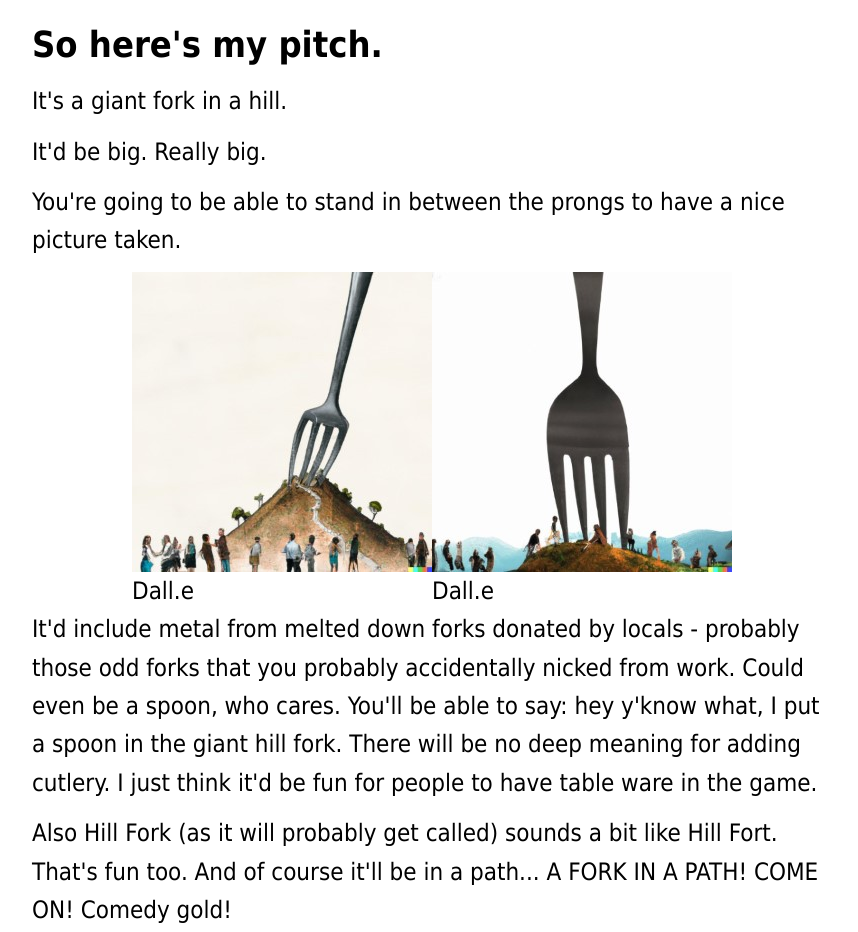
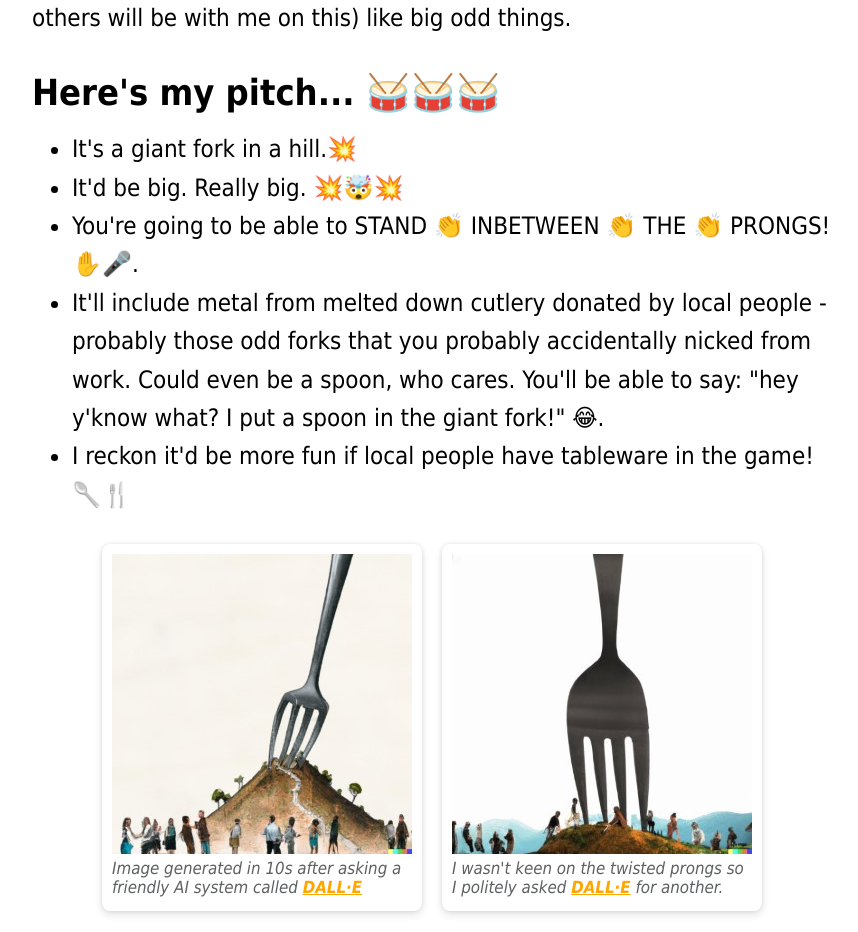
Before and after one commit to chrisdennett/fork-in-hill, a plain HTML site: page index.html in a window 1280 px wide. Shown: the part 920-1852 px from the top of the page, without its empty margins (208-1066 px from the left). Drawn offline with Linux system fonts and the light colour scheme.

Commit message:
Added lots of emojis

```diff
--- a/index.html
+++ b/index.html
@@ -75,16 +75,20 @@
       }
 
       main{
-        display: flex;
-        flex-direction: column;
-        align-items: center;
+        padding: 0 15px;
+      }
+
+      section{
+        margin: auto;
+        max-width: 800px;
       }
 
       h1{
         font-family: Consolas, monaco, monospace;
-        font-size: 4em;
+        font-size: 3.5em;
+        line-height: 1em;
         font-weight: normal;
-        line-height: 2em;
+        padding: 1em 0;
       }
 
       h2{
@@ -92,9 +96,14 @@
         margin-bottom: 0.5em;
       }
 
-      p{
+      p, ul{
         max-width: 800px;
         margin-bottom: 0.5em;
+      }
+
+      a{
+        color: orange;
+        font-weight: bold;
       }
 
       img {
@@ -107,10 +116,30 @@
         display: flex;
         flex-wrap: wrap;
         justify-content: center;
+        margin: 20px 0;
+      }
+
+      figure{
+        max-width: 320px;
+        background: #fff;
+        border-radius: 8px;
+        box-shadow: 0 4px 8px 0 #0000001a, 0 0 4px 0 #0000001a;
+        cursor: zoom-in;
+        margin: 10px;
+        padding: 10px;
+      }
+
+      figcaption{
+        padding: 5px 0;
+        font-style: italic;
+        color: #5d5f61;
+        font-size: 0.7em;
+        line-height: 1.1em;
       }
 
       footer{
-        background-color: #333;
+        margin-top: 40px;
+        background-color: #242526;
         color: white;
         padding: 3em;
       }
@@ -123,7 +152,6 @@
 
       footer a{
         color: white;
-
       }
     </style>
   </head>
@@ -157,40 +185,47 @@
       <section>
 
         <h2>
-          So here's my pitch.
+          Here's my pitch... 🥁🥁🥁
         </h2>
 
-        <p>
-          It's a giant fork in a hill.
-        </p>
-        <p>
-          It'd be big. Really big.
-        </p>
-        <p>
-          You're going to be able to stand in between the prongs to have a nice
-          picture taken.
-        </p>
+        <ul>
+          <li>
+            It's a giant fork in a hill.💥
+          </li>
+          <li>
+            It'd be big. Really big. 💥🤯💥
+          </li>
+          <li>
+            You're going to be able to STAND 👏 INBETWEEN 👏 THE 👏 PRONGS! ✋🎤.
+          </li>
+          <li> It'll include metal from melted down cutlery donated by local people - probably
+            those odd forks that you probably accidentally nicked from work. Could
+            even be a spoon, who cares. You'll be able to say: "hey y'know what? I put a spoon in the giant fork!" 😂. </li>
+            <li>I reckon it'd be more fun if local people have tableware in the
+          game!🥄🍴</li>
+
+        </ul>
+
 
         <div class="gallery">
           <figure>
-            <img src="/img/small/fork-1.png" alt="A giant table fork stuck in a hill">
-            <figcaption>Dall.e </figcaption>
+            <img src="/img/small/fork-1.png" alt="A drawing of a giant table fork stuck in a hill with a path running through the prongs and people looking up from the base of the hill">
+            <figcaption>Image generated in 10s after asking a friendly AI system called <a href="https://labs.openai.com/about">DALL·E</a></figcaption>
           </figure>
 
           <figure>
-            <img src="/img/small/fork-2.png" alt="A giant table fork stuck in a hill">
-            <figcaption>Dall.e </figcaption>
+            <img src="/img/small/fork-2.png" alt="a row of people along the top of a small hill around the prongs of a giant fork which is stuck in the grouns.">
+            <figcaption>I wasn't keen on the twisted prongs so I politely asked <a href="https://labs.openai.com/about">DALL·E</a> for another.</figcaption>
           </figure>
           </div>
 
-        <p>
-          It'd include metal from melted down forks donated by locals - probably
-          those odd forks that you probably accidentally nicked from work. Could
-          even be a spoon, who cares. You'll be able to say: hey y'know what, I put
-        a spoon in the giant hill fork. There will be no deep meaning for adding
-        cutlery. I just think it'd be fun for people to have table ware in the
-        game.
-      </p>
+          </section>
+          <section>
+
+            <h2>
+              Details
+            </h2>
+
       <p>
         Also Hill Fork (as it will probably get called) sounds a bit like Hill
         Fort. That's fun too. And of course it'll be in a path... A FORK IN A
@@ -218,8 +253,19 @@
 
       <h2>Bring your own meaning</h2>
       <p>
+        My feeling is simply that giant versions of everyday things are exciting and fun.  That's where the meaning starts and ends, but feel free to bring your own meaning. For example:
+      </p>
+      <ul>
+        <li>Fork Hill represents mankind's insatiable desire to devour our environment in an orgy of consumerism.</li>
+        <li>Using metal reclaimed (or dare I say 'mined') from local cutlery we  return to the earth the very minerals we stole. At the same time branding a reminder of our greed upon our own retina's with a totem of our greed.</li>
+        <li>A new icon to worship in a gluttonous age.  Offerings must be made to the fork</li>
+        <li>It's a giant FORK YOU! to the elitist art world.</li>
+        <li>A reminder in a world of disposable plastic forks that the fork is a mighty and glorious tool to be treated with reverance and awe.</li>
+        <li>Something to do with a giant forky Sundial! </li>
+      </ul>
 
-      </p>
+      <p>I'll leav it there I'm getting tired! 🥱</p>
+      <p>Who's with me?</p>
     </section>
 
     </main>
```
